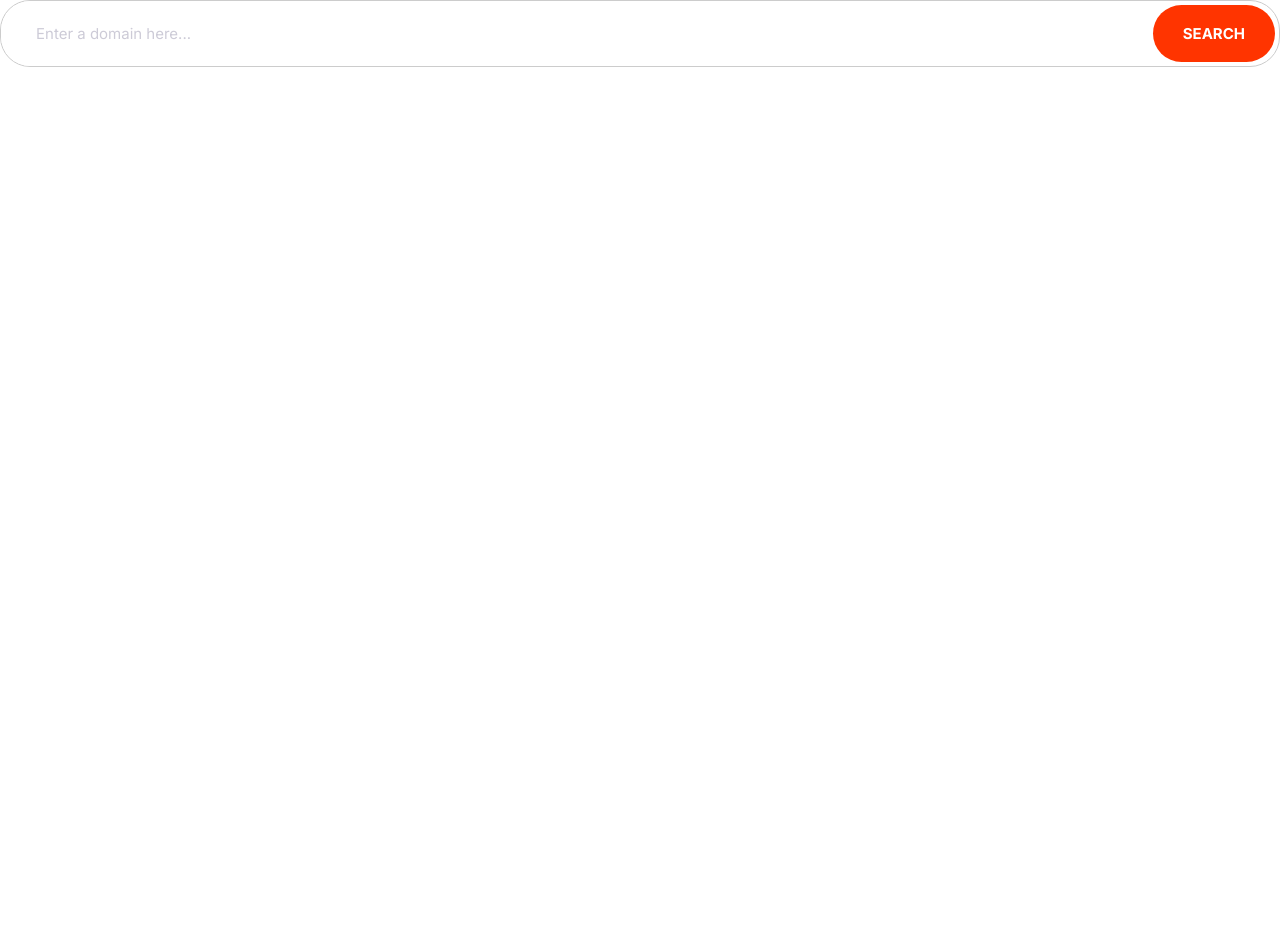
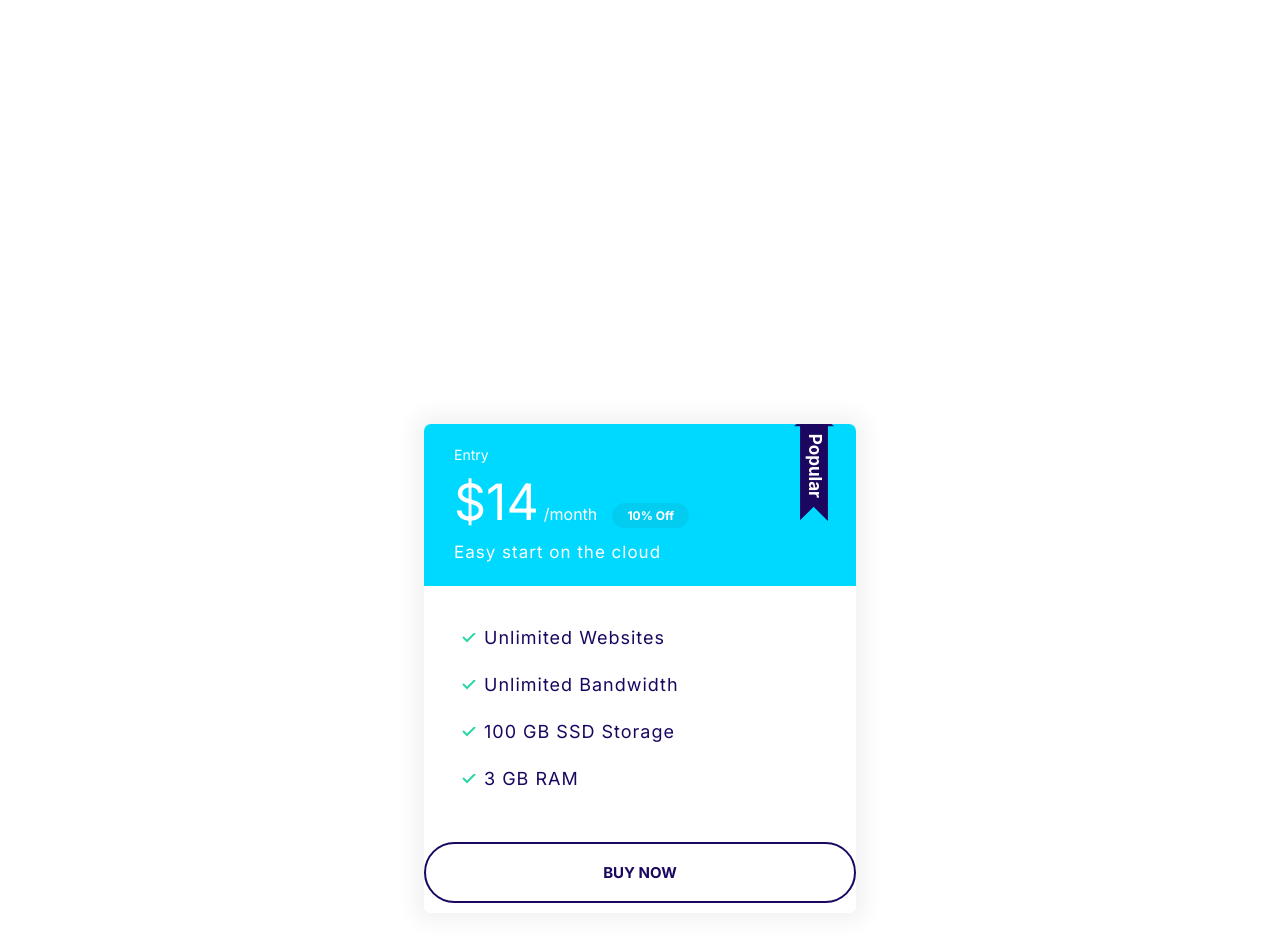
Before and after one commit to rathorePriyanshu/Rishify, a plain HTML site: page index.html in a window 1280 px wide. Before the commit the page ends 800 px from the top, so only its background shows below. Drawn offline with Linux system fonts and the light colour scheme.

Commit message:
Defining Card (Plan) component

```diff
--- a/css/test.css
+++ b/css/test.css
@@ -124,6 +124,7 @@ a {
 
 .badge--small {
   font-size: 1.6rem;
+  padding: 0.5rem 1.5rem;
 }
 
 @media screen and (min-width: 1024px) {
@@ -270,6 +271,7 @@ a {
 .input-group .input {
   border: 0;
   flex-grow: 1;
+  padding: 1.5rem 1rem;
 }
 
 .input-group .btn {
@@ -281,3 +283,92 @@ a {
     font-size: 1.5rem;
   }
 }
+
+/*Cards*/
+.card {
+  border-radius: 7px;
+  box-shadow: 0 0 20px 10px #f3f3f3;
+  overflow: hidden;
+}
+
+.card__header,
+.card__body {
+  padding: 2rem 3rem;
+}
+
+.card--primary .card__header {
+  background-color: var(--color-primary);
+  color: #fff;
+}
+
+.card--secondary .card__header {
+  background-color: var(--color-secondary);
+  color: #fff;
+}
+
+/*Plans*/
+.plan__name {
+  font-size: 2.4rem;
+  font-weight: 500;
+  color: #fff;
+  margin: 0;
+}
+
+.plan__pricing {
+  font-size: 6rem;
+}
+
+.plan__billing-cycle {
+  font-size: 2.4rem;
+  font-weight: 300;
+  opacity: 0.8rem;
+  margin-right: 1rem;
+}
+
+.card--secondary .badge--secondary {
+  background: #02cdf1;
+}
+
+.plan__description {
+  font-size: 2rem;
+  font-weight: 300;
+  opacity: 0.8rem;
+  letter-spacing: 1px;
+  display: block;
+}
+
+.plan .list__item {
+  margin-bottom: 2rem;
+  letter-spacing: 1px;
+}
+
+.plan--popular .card__header {
+  position: relative;
+}
+
+.plan--popular .card__header::before {
+  content: url(../Images/popular.svg);
+  width: 40px;
+  display: inline-block;
+  position: absolute;
+  top: -3px;
+  right: 5%;
+}
+
+@media screen and (min-width: 1024px) {
+  .plan__name {
+    font-size: 1.4rem;
+  }
+
+  .plan__pricing {
+    font-size: 5rem;
+  }
+
+  .plan__billing-cycle {
+    font-size: 1.6rem;
+  }
+
+  .plan__description {
+    font-size: 1.7rem;
+  }
+}
--- a/index.html
+++ b/index.html
@@ -17,9 +17,27 @@
 </head>
 
 <body>
-    <div class="input-group">
-        <input type="text" class="input" placeholder="Enter a domain here...">
-        <button class="btn btn--accent">Search</button>
+    <div style="margin: 30%; padding: 4rem;">
+        <div class="plan plan--popular">
+            <div class="card card--secondary">
+                <header class="card__header">
+                    <h3 class="plan__name">Entry</h3>
+                    <span class="plan__pricing">$14</span>
+                    <span class="plan__billing-cycle">/month</span>
+                    <span class="badge badge--secondary badge--small">10% Off</span>
+                    <span class="plan__description">Easy start on the cloud</span>
+                </header>
+                <div class="card__body">
+                    <ul class="list list--tick">
+                        <li class="list__item">Unlimited Websites</li>
+                        <li class="list__item">Unlimited Bandwidth</li>
+                        <li class="list__item">100 GB SSD Storage</li>
+                        <li class="list__item">3 GB RAM</li>
+                    </ul>
+                </div>
+                <button class="btn btn--outline btn-block">BUY NOW</button>
+            </div>
+        </div>
     </div>
 </body>
 
```
Also changed, not shown: Components/card.html (added, +6 -0 lines), Components/plan.html (added, +22 -0 lines), Images/popular.svg (added).
